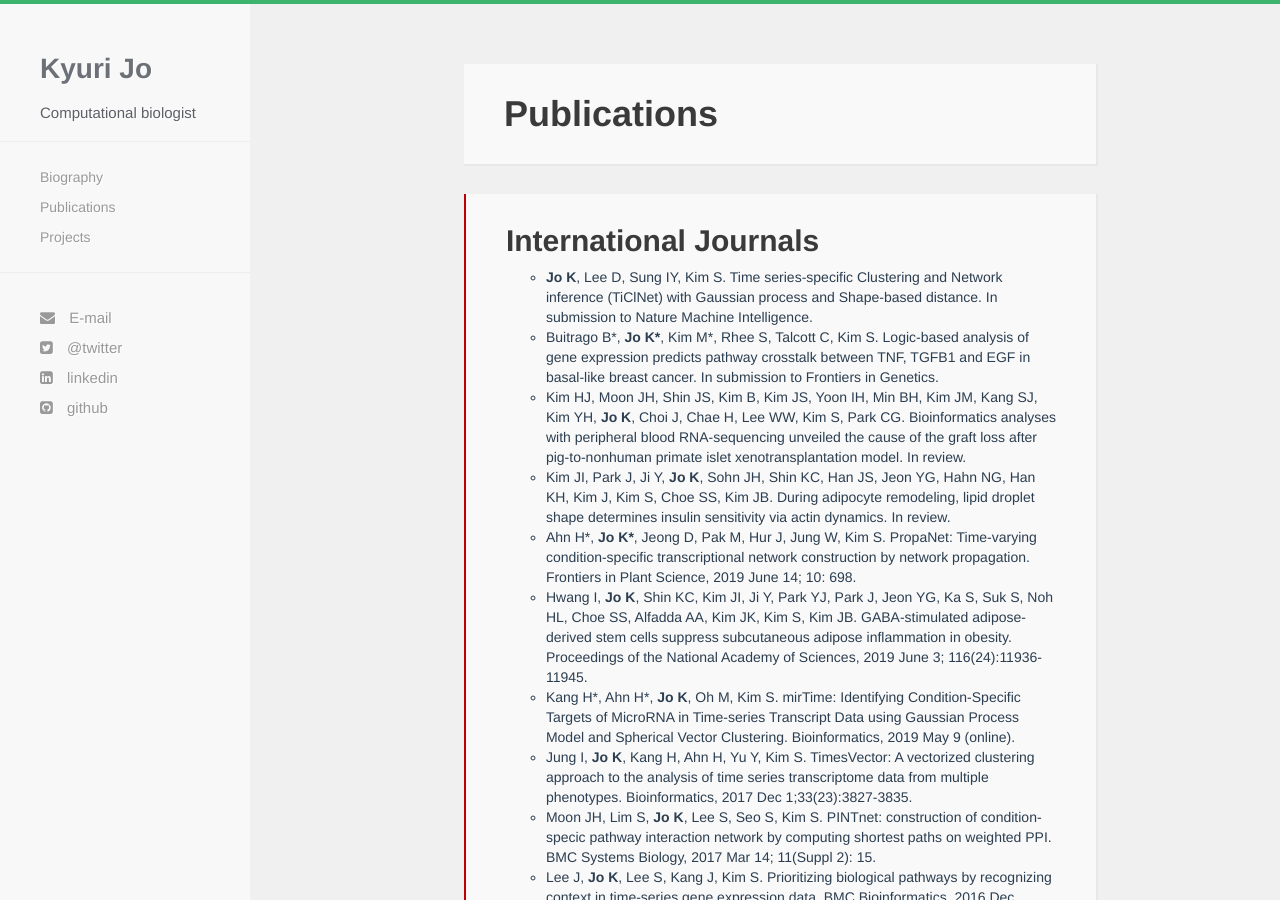
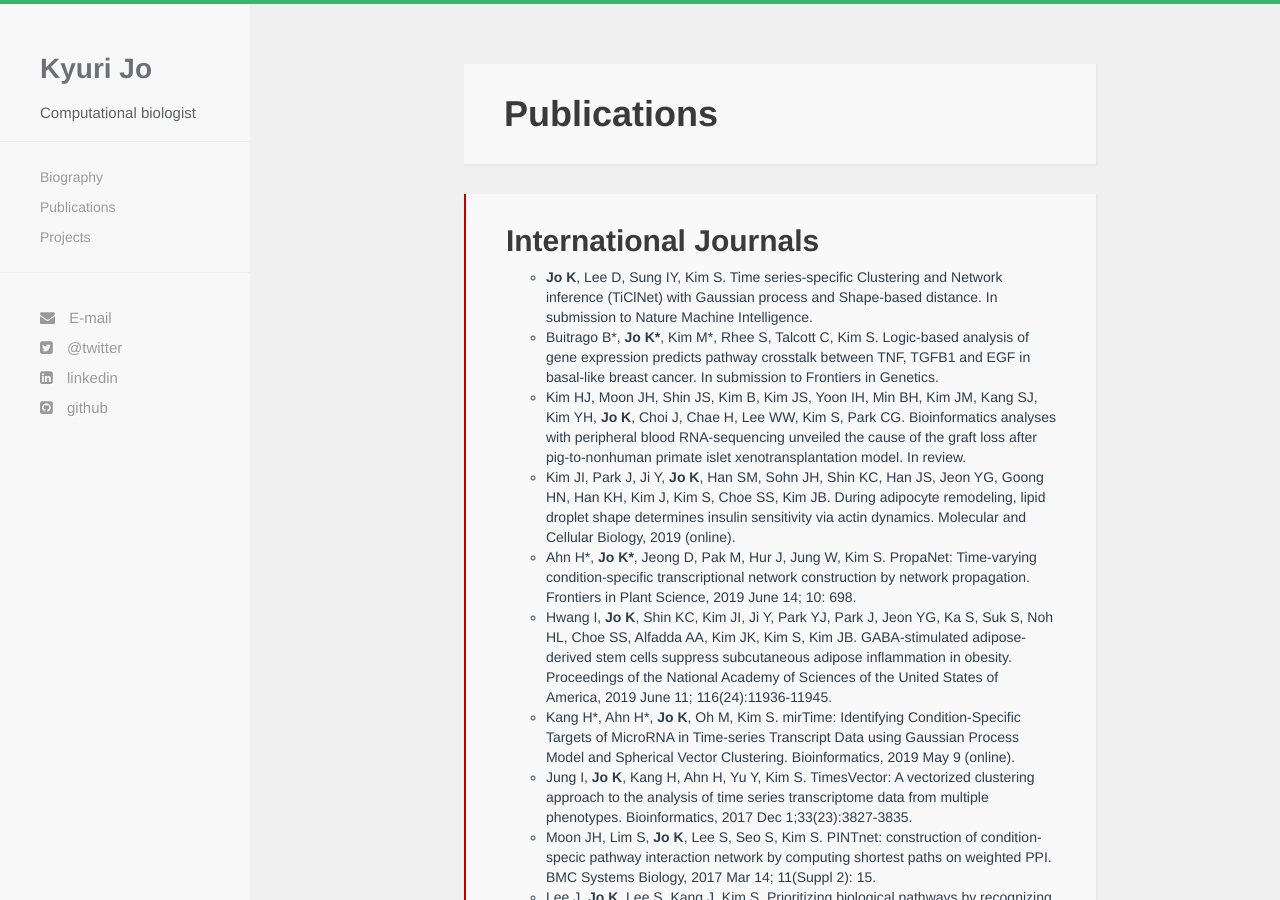
Before and after one commit to kyuriJo/kyuriJo.github.io, a Jekyll site: the page built from publications.html, in a window 1280 px wide and 900 px high. Built offline with Jekyll 4.4.1, drawn with Linux system fonts in a browser that asks for light colours; nearby versions of some CDN libraries.

Commit message:
update pub

```diff
--- a/publications.html
+++ b/publications.html
@@ -12,9 +12,9 @@ title: Publications
   <li><b>Jo K</b>, Lee D, Sung IY, Kim S. Time series-specific Clustering and Network inference (TiClNet) with Gaussian process and Shape-based distance. In submission to Nature Machine Intelligence.</li>
   <li>Buitrago B*, <b>Jo K*</b>, Kim M*, Rhee S, Talcott C, Kim S. Logic-based analysis of gene expression predicts pathway crosstalk between TNF, TGFB1 and EGF in basal-like breast cancer. In submission to Frontiers in Genetics.</li>
   <li>Kim HJ, Moon JH, Shin JS, Kim B, Kim JS, Yoon IH, Min BH, Kim JM, Kang SJ, Kim YH, <b>Jo K</b>, Choi J, Chae H, Lee WW, Kim S, Park CG. Bioinformatics analyses with peripheral blood RNA-sequencing unveiled the cause of the graft loss after pig-to-nonhuman primate islet xenotransplantation model. In review.</li>
-  <li>Kim JI, Park J, Ji Y, <b>Jo K</b>, Sohn JH, Shin KC, Han JS, Jeon YG, Hahn NG, Han KH, Kim J, Kim S, Choe SS, Kim JB. During adipocyte remodeling, lipid droplet shape determines insulin sensitivity via actin dynamics. In review.</li>
+  <li>Kim JI, Park J, Ji Y, <b>Jo K</b>, Han SM, Sohn JH, Shin KC, Han JS, Jeon YG, Goong HN, Han KH, Kim J, Kim S, Choe SS, Kim JB. During adipocyte remodeling, lipid droplet shape determines insulin sensitivity via actin dynamics. Molecular and Cellular Biology, 2019 (online).</li>
   <li>Ahn H*, <b>Jo K*</b>, Jeong D, Pak M, Hur J, Jung W, Kim S. PropaNet: Time-varying condition-specific transcriptional network construction by network propagation. Frontiers in Plant Science, 2019 June 14; 10: 698.</li>
-  <li>Hwang I, <b>Jo K</b>, Shin KC, Kim JI, Ji Y, Park YJ, Park J, Jeon YG, Ka S, Suk S, Noh HL, Choe SS, Alfadda AA, Kim JK, Kim S, Kim JB. GABA-stimulated adipose-derived stem cells suppress subcutaneous adipose inflammation in obesity. Proceedings of the National Academy of Sciences, 2019 June 3; 116(24):11936-11945.</li>
+  <li>Hwang I, <b>Jo K</b>, Shin KC, Kim JI, Ji Y, Park YJ, Park J, Jeon YG, Ka S, Suk S, Noh HL, Choe SS, Alfadda AA, Kim JK, Kim S, Kim JB. GABA-stimulated adipose-derived stem cells suppress subcutaneous adipose inflammation in obesity. Proceedings of the National Academy of Sciences of the United States of America, 2019 June 11; 116(24):11936-11945.</li>
   <li>Kang H*, Ahn H*, <b>Jo K</b>, Oh M, Kim S. mirTime: Identifying Condition-Specific Targets of MicroRNA in Time-series Transcript Data using Gaussian Process Model and Spherical Vector Clustering. Bioinformatics, 2019 May 9 (online).</li>
   <li>Jung I, <b>Jo K</b>, Kang H, Ahn H, Yu Y, Kim S. TimesVector: A vectorized clustering approach to the analysis of time series transcriptome data from multiple phenotypes. Bioinformatics, 2017 Dec 1;33(23):3827-3835.</li>
   <li>Moon JH, Lim S, <b>Jo K</b>, Lee S, Seo S, Kim S. PINTnet: construction of condition-specic pathway interaction network by computing shortest paths on weighted PPI. BMC Systems Biology, 2017 Mar 14; 11(Suppl 2): 15.</li>
```
